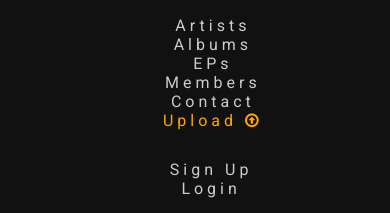
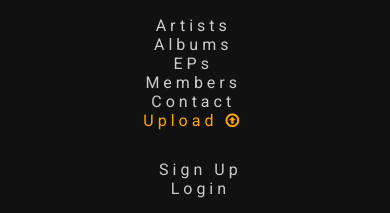
Before and after one commit to mattboy115/dws2, a plain HTML site: page week 4/assignment/index.html in a window 390 px wide. Shown: the top 213 px of the page. Drawn offline with nearby package versions, Linux system fonts and the light colour scheme; grey boxes are pictures that could not be loaded.

Commit message:
klfjklfskjlsf

```diff
--- a/week 4/assignment/css/style.css
+++ b/week 4/assignment/css/style.css
@@ -337,7 +337,7 @@ footer p {
     }
 
     nav .sign {
-        margin-left: 5%;
+        margin-left: 8%;
         margin-top: 30px;
         display: block;
     }
@@ -447,6 +447,7 @@ footer p {
 
     nav .nav_list {
         margin-top: 0;
+        margin-left: -.5%;
     }
 
     nav .nav_list li {
@@ -458,7 +459,7 @@ footer p {
     }
 
     .sign {
-        margin-right: -4%;
+        margin-right: 5%;
     }
 
     nav .sign li {
--- a/week 4/assignment/index.html
+++ b/week 4/assignment/index.html
@@ -6,7 +6,7 @@
     <meta charset="utf-8">
     <meta name="viewport" content="width=device-width, initial-scale=1">
     <link rel="icon" type="image/png" href="images/nav_icon.png">
-    <title>Final Assignment</title>
+    <title>Cover Art Haven</title>
     <!--Css-->
     <link rel="stylesheet" href="css/style.css" media="screen">
     <link rel="stylesheet" href="fonts/font-awesome/css/font-awesome.min.css">
@@ -26,7 +26,7 @@
             <li><a href="#">EPs</a></li>
             <li><a href="#">Members</a></li>
             <li><a href="#">Contact</a></li>
-            <li><a href="how_to.html" style="color:orange">Upload <i class="fa fa-arrow-circle-o-up"></i></a></li>
+            <li><a href="uploads.html" style="color:orange">Upload <i class="fa fa-arrow-circle-o-up"></i></a></li>
         </ul>
         <ul class="sign">
             <li><a href="#">Sign Up</a></li>
```
Also changed, not shown: week 4/assignment/page_2.html (+2 -2 lines), week 4/assignment/uploads.html (renamed from week 4/assignment/how_to.html, +2 -2 lines).
